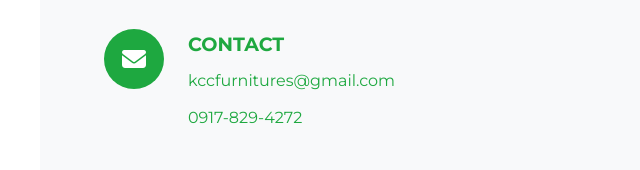
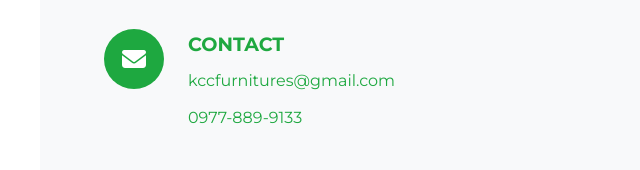
Before and after one commit to Chan0129/KCC, a plain HTML site: page contact.html in a window 1280 px wide. Shown: the part 885-1055 px from the top of the page, 0-640 px from the left. Drawn offline with Linux system fonts and the light colour scheme.

Commit message:
Update contact.html

```diff
--- a/contact.html
+++ b/contact.html
@@ -806,7 +806,7 @@
                     <div class="contact-text">
                         <h3>CONTACT</h3>
                         <p><a href="mailto:kccfurnitures@gmail.com">kccfurnitures@gmail.com</a></p>
-                        <p><a href="tel:09178294272">0917-829-4272</a></p>
+                        <p><a href="tel:0977 889 9133">0977-889-9133</a></p>
                     </div>
                 </div>
 
```
